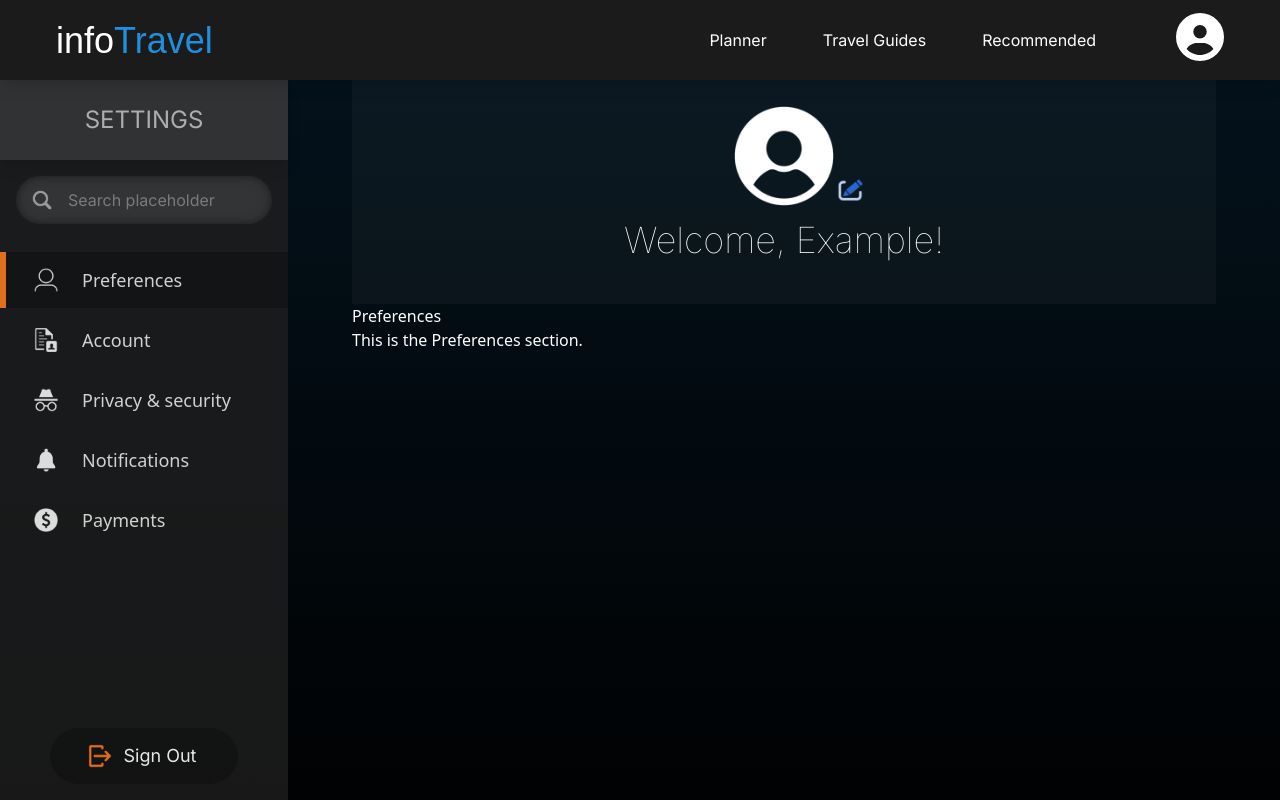
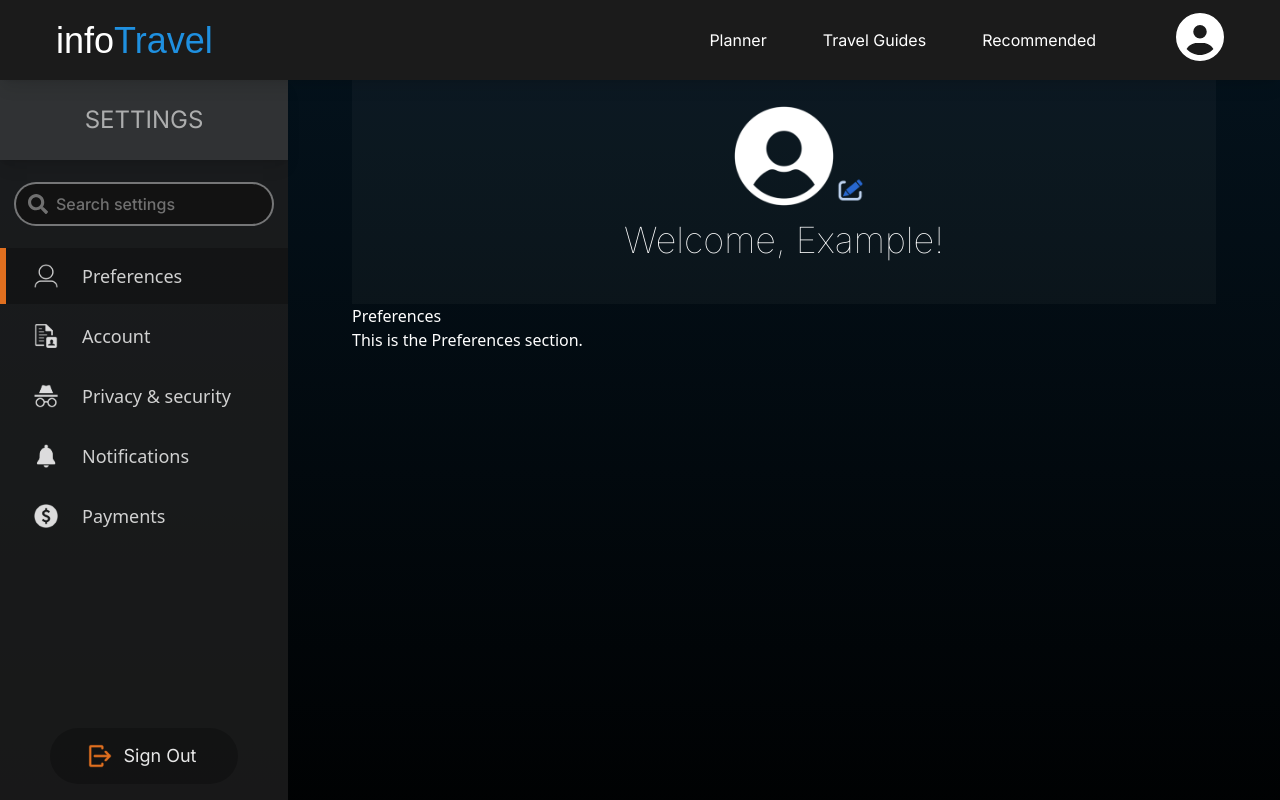
Before and after one commit to infoTravelProject/infoTravel, a Next.js app in the folder front/: page /settings/1 in a window 1280 px wide. Shown: the top 800 px of the page. Built offline with nearby package versions, Linux system fonts and the light colour scheme; a web font is replaced by a local one.

Commit message:
text search input

```diff
--- a/front/components/Button.js
+++ b/front/components/Button.js
@@ -1,7 +1,10 @@
 import Image from 'next/image'
+import { FaSearch } from "react-icons/fa";
 
-const Button = ({type, text, color, icon}) => {
+const Button = ({type, text, color, icon, inputType, inputPlaceholder}) => {
+
     let hex;
+
     switch (color) {
         case "blue":
             hex = "#004390";
@@ -19,12 +22,17 @@ const Button = ({type, text, color, icon}) => {
         default:
             if(typeof color === "undefined"){
                 hex="#004390";
+                color = "blue";
             }
             else{
                 Array.from(color)[0] === '#' && color.length === 7 ? hex=color : hex="#004390";
             }
             break
     }
+
+    if (typeof text === "undefined") text="Button text here";
+    if (typeof inputPlaceholder === "undefined") inputPlaceholder = "";
+
     switch(type) {
         case "contrast":
             return (
@@ -41,6 +49,25 @@ const Button = ({type, text, color, icon}) => {
             );
         case "select":
             return (<div>TODO</div>);
+        case "input":
+            switch (inputType){
+                default:
+                case "search":
+                    return(
+                        <div className="relative flex items-center text-white/[0.4] focus-within:text-white/[0.9]">
+                            <FaSearch className="w-5 h-5 absolute ml-3 pointer-events-none"/>
+                            <input
+                            type="text"
+                            name="search"
+                            autoComplete="off"
+                            placeholder={inputPlaceholder}
+                            aria-label="Search"
+                            className={`pr-3 pl-10 py-2 font-inter font-medium placeholder-white/[0.4] text-white/[0.9] rounded-full w-full border-none ring-2 ring-white/[0.4] focus:outline-none
+                            ${color==="blue" ? 'focus:ring-it-blue' : color==="amber" ? 'focus:ring-it-amber' : color==="red" ? 'focus:ring-it-red-light' : 'focus:ring-white/[0.9]'} transition focus:placeholder-transparent`}/>
+                        </div>
+                    );
+            }
+            break;
         case "logout":
             return (
                 <div className="flex flex-row items-center bg-black/[0.25] rounded-full cursor-pointer transition hover:bg-black/[0.35] hover:border-amber-600 border-transparent border-2">
--- a/front/components/settings/SettingsSelector.js
+++ b/front/components/settings/SettingsSelector.js
@@ -8,12 +8,11 @@ const SettingsSelector = () =>{
     return(
         <div className="flex flex-col items-center w-72 h-screen bg-[#1E1E1E]/[0.8]">
             <div className="flex-none w-full h-20 bg-white/[0.1] shadow-lg text-white/[0.6] font-inter text-2xl flex flex-col justify-center text-center">SETTINGS</div>
-            <div className="flex-none w-64 h-12 rounded-full bg-white/[0.11] shadow-[inset_0_0_10px_rgba(0,0,0,0.5)] flex-row flex row items-center mt-4">
-                <Image src={"/search_white.png"} width={512} height={512} alt={"?"} className="w-5 h-5 ml-4 opacity-50"/>
-                <div className="font-inter text-white/[0.35] ml-4 cursor-default">Search placeholder</div>
-            </div>
+            <form className="w-full px-4 mt-6">
+                <Button type={"input"} inputType={"search"} inputPlaceholder={"Search settings"} color="amber"/>
+            </form>
             <div className="flex flex-col w-full h-full justify-between items-center">
-                <div className="w-full h-fit mt-6">
+                <div className="w-full h-fit mt-5">
                     <SelectorBox title={"Preferences"}
                                  isActive={settingsPage==="Preferences"}
                                  link={"/settings/preferences"}
--- a/front/tailwind.config.mjs
+++ b/front/tailwind.config.mjs
@@ -12,7 +12,9 @@ export default {
         'it-blue-dark': "#004390",
         'it-amber': "#E06F1F",
         'it-amber-light': "#AB4D1F",
-        'it-grey': "#1E1E1E"
+        'it-grey': "#1E1E1E",
+        'it-red': "#7E1C1C",
+        'it-red-light': "#cc1e1e"
       },
       fontFamily: {
         inter: ['Inter', 'sans-serif'],
```
